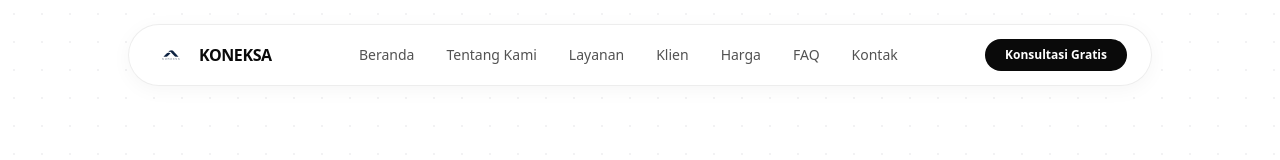
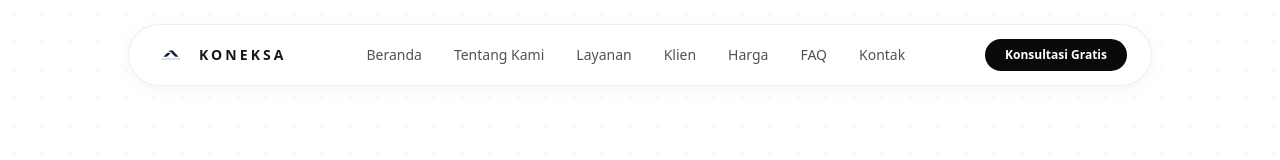
Before and after one commit to ferdianbimo/koneksaindonesia, a Next.js app: page / in a window 1280 px wide. Shown: the top 160 px of the page. Built offline with nearby package versions, Linux system fonts and the light colour scheme.

Commit message:
Refine KONEKSA navbar typography to elegant semibold with wide tracking

```diff
--- a/app/page.tsx
+++ b/app/page.tsx
@@ -313,7 +313,7 @@ export default function Home() {
                 priority
               />
             </div>
-            <span className="text-sm sm:text-base font-extrabold tracking-tight text-neutral-950">
+            <span className="text-[13px] sm:text-sm font-semibold tracking-[0.22em] text-neutral-900 uppercase">
               KONEKSA
             </span>
           </a>
```
